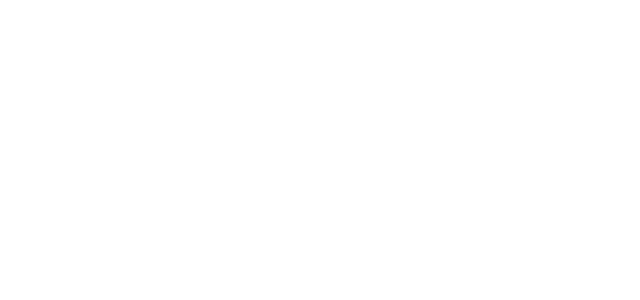
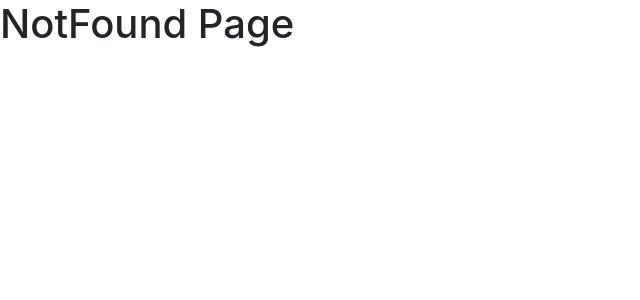
Before and after one commit to BenAlaa/MyReads-egFWD-Advanced-Web, a React (Create React App) app: page /not-found in a window 1280 px wide. Shown: the top 300 px of the page, without its empty margins (0-640 px from the left). Built offline with nearby package versions, Linux system fonts and the light colour scheme.

Commit message:
feat: create folder structure and add main routes and pages containers and queryClientProvider

```diff
--- a/src/App.js
+++ b/src/App.js
@@ -1,8 +1,11 @@
+import { ToastContainer } from "react-toastify";
+import Routes from "./Routes/Routes";
 
-function App() {
+function App(props) {
   return (
-    <div className="App">
-
+    <div className="app">
+      <Routes {...props} />
+      <ToastContainer />
     </div>
   );
 }
--- /dev/null
+++ b/src/Pages/Main.page.js
@@ -0,0 +1,9 @@
+import React from 'react';
+
+const MainPage = () => {
+  return (
+    <h1>Main Page</h1>
+  );
+}
+
+export default MainPage;
--- /dev/null
+++ b/src/Pages/NotFound.page.js
@@ -0,0 +1,9 @@
+import React from 'react';
+
+const NotFoundPage = () => {
+  return (
+    <h1>NotFound Page</h1>
+  );
+}
+
+export default NotFoundPage;
--- /dev/null
+++ b/src/Pages/Search.page.js
@@ -0,0 +1,9 @@
+import React from 'react';
+
+const SearchPage = () => {
+  return (
+    <h1>Search Page</h1>
+  );
+}
+
+export default SearchPage;
--- /dev/null
+++ b/src/Routes/Routes.js
@@ -0,0 +1,30 @@
+import { Suspense, lazy, Fragment } from "react";
+import { Switch, Route, Redirect } from "react-router-dom";
+import Spinner from "../Components/Spinner/Spinner";
+
+
+const Main = lazy(() => import("../Pages/Main.page"));
+const Search = lazy(() => import("../Pages/Search.page"));
+const NotFound = lazy(() => import("../Pages/NotFound.page"));
+
+const Routes = (props) => {
+  return (
+    <Fragment>
+      <Suspense
+        fallback={
+          <Spinner type="Oval" color="#f57f1a" height={100} width={100} />
+        }
+      >
+        <Switch>
+          <Route exact path="/main" component={() => <Main {...props} />} />
+          <Route exact path="/search" component={() => <Search {...props} />} />
+          <Redirect from="/" exact to="/main" />
+          <Route path="/not-found" component={() => <NotFound {...props} />} />
+          <Redirect from="*" to="/not-found" />
+        </Switch>
+      </Suspense>
+    </Fragment>
+   );
+}
+
+export default Routes;
--- a/src/index.js
+++ b/src/index.js
@@ -1,13 +1,24 @@
 import React from 'react';
 import ReactDOM from 'react-dom';
-import './index.css';
+import { BrowserRouter } from "react-router-dom";
+import { QueryClient, QueryClientProvider } from "react-query";
+import { ReactQueryDevtools } from "react-query/devtools";
 import App from './App';
 import reportWebVitals from './reportWebVitals';
+import "bootstrap/dist/css/bootstrap.min.css";
+import "bootstrap/dist/js/bootstrap";
+import "react-toastify/dist/ReactToastify.css";
+import './index.css';
 
+
+const queryClient = new QueryClient();
 ReactDOM.render(
-  <React.StrictMode>
-    <App />
-  </React.StrictMode>,
+  <BrowserRouter>
+    <QueryClientProvider client={queryClient}>
+      <App />
+      <ReactQueryDevtools initialIsOpen={false} />
+    </QueryClientProvider>
+  </BrowserRouter>,
   document.getElementById('root')
 );
 
```
